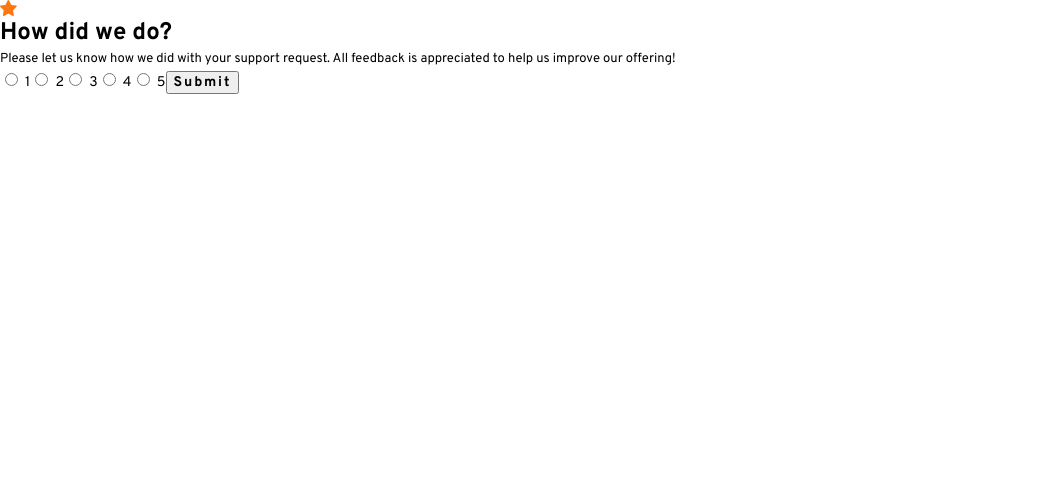
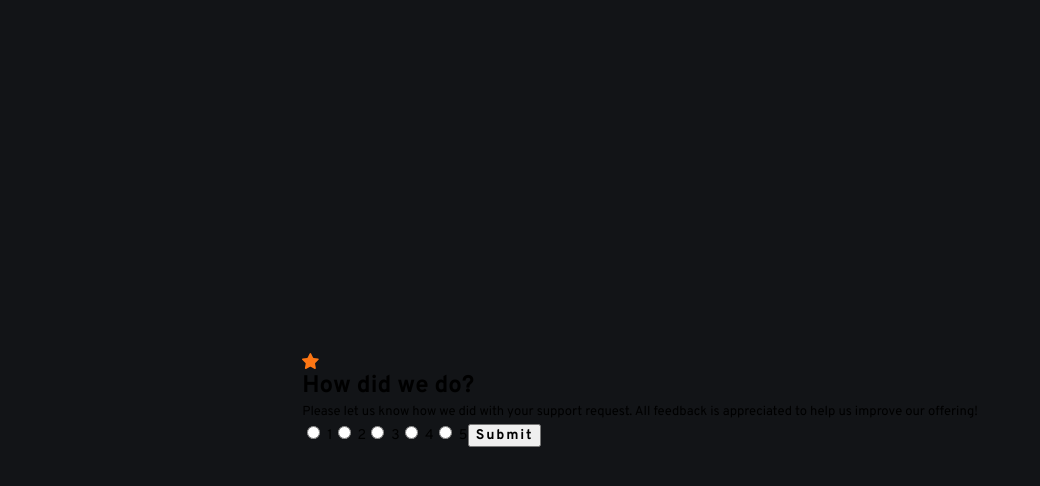
Before and after one commit to norman02/fm-interactive-rating, a React (Create React App) app: page / in a window 1280 px wide. Shown: the top 486 px of the page, without its empty margins (0-1040 px from the left). Built offline with nearby package versions, Linux system fonts and the light colour scheme.

Commit message:
style app container

```diff
--- a/src/css/main.css
+++ b/src/css/main.css
@@ -88,4 +88,13 @@ button {
   letter-spacing: 0.11688rem;
   line-height: 1.0625rem;
 }
+
+.app-container {
+  align-items: center;
+  background-color: #121417;
+  display: flex;
+  height: 100vh;
+  justify-content: center;
+  width: 100vw;
+}
 /*# sourceMappingURL=main.css.map */
--- a/src/scss/main.scss
+++ b/src/scss/main.scss
@@ -2,3 +2,16 @@
 
 @import "base/reset";
 @import "base/typography";
+
+$very-dark-blue: hsla(216, 12%, 8%, 1);
+
+$main-bg-color: $very-dark-blue;
+
+.app-container {
+    align-items: center;
+    background-color: $main-bg-color;
+    display: flex;
+    height: 100vh;
+    justify-content: center;
+    width: 100vw;
+}
```
Also changed, not shown: 1 other file (tests, documents, lock files or other folders).
